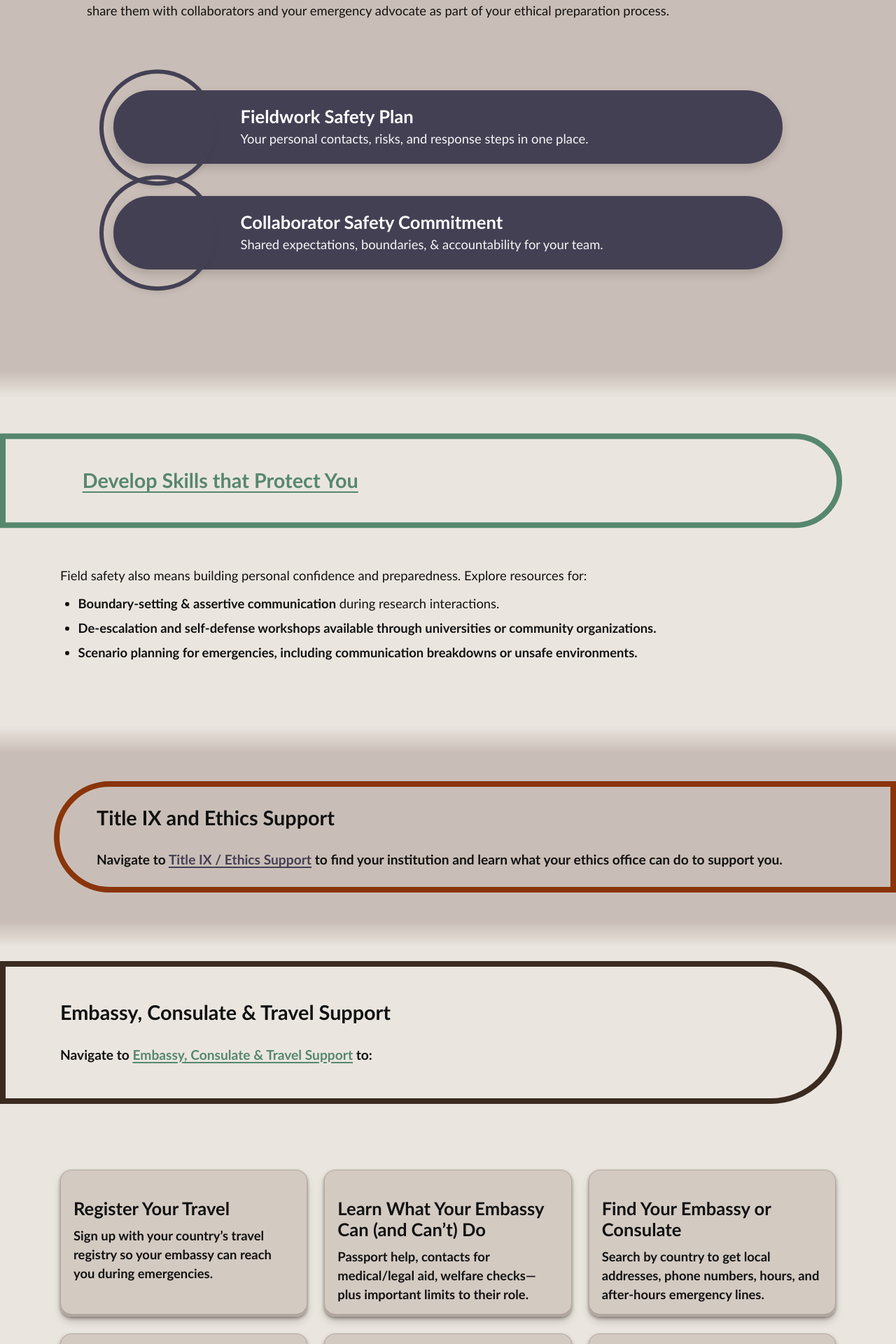
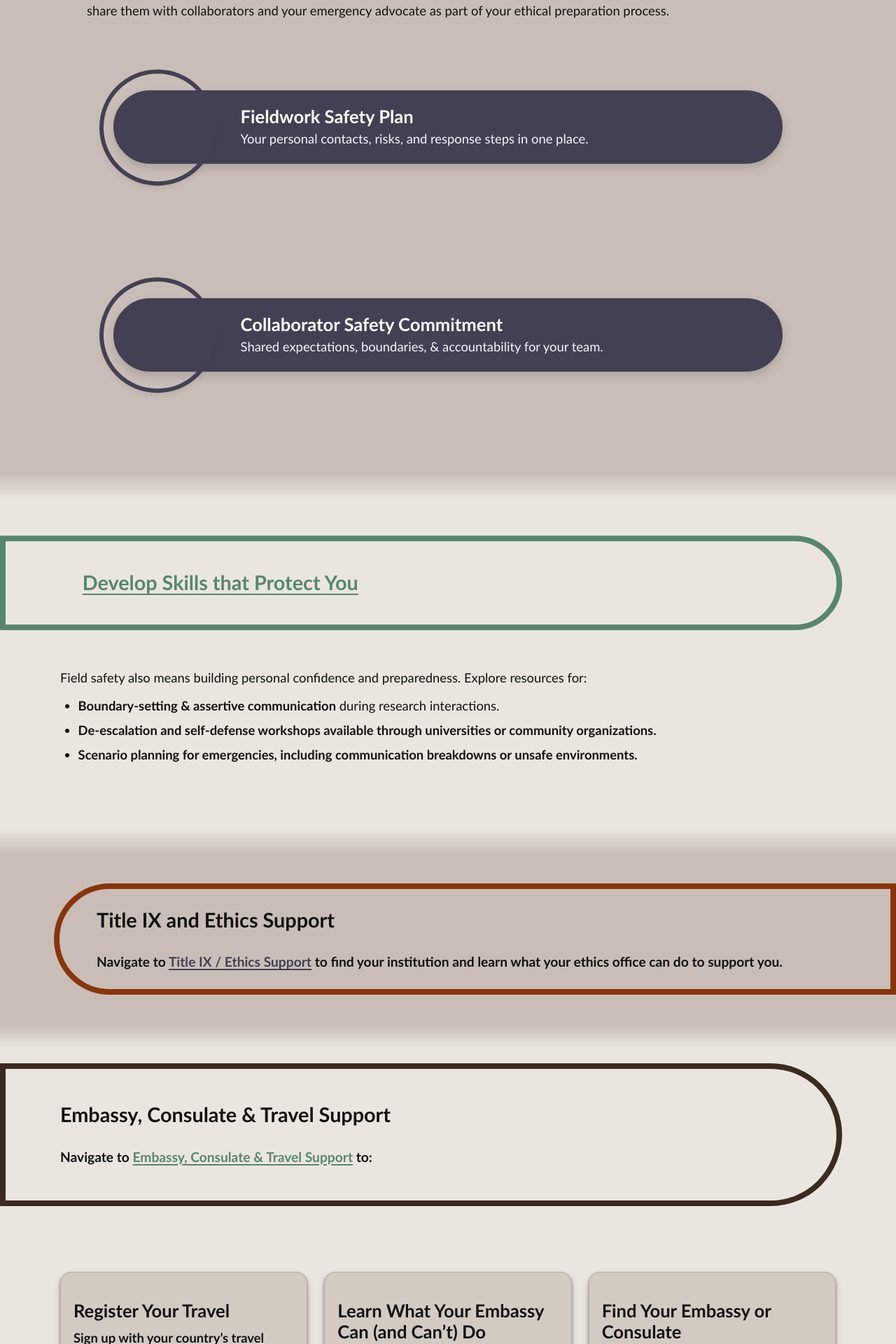
Before and after one commit to AnthroSafetyWarrior/GoldenTrowelProject, a Jekyll site: the page built from _pages/preparing.html, in a window 1280 px wide. Shown: the part 2609-4529 px from the top of the page at 70% size. Built offline with Jekyll 4.4.1, drawn with Linux system fonts in a browser that asks for light colours.

Commit message:
updating name

```diff
--- a/_layouts/default.html
+++ b/_layouts/default.html
@@ -1074,10 +1074,6 @@ html body .pillhead.pill--sage{
 
 
 /* ===== Badge-pill cards (hero docs) ===== */
-.stripe > .section > .hero-docs{display: grid;
-  gap: clamp(46px, 3vw, 52px);
-}
-
 .hero-docs{
   /* more breathing room between rows */
   display: grid;
--- a/_pages/preparing.html
+++ b/_pages/preparing.html
@@ -137,7 +137,11 @@ hero_tint: .40
           <p>Your personal contacts, risks, and response steps in one place.</p>
          </div>
       </article>
+</div>
+</section>
 
+<section class="section">
+    <div class="hero-docs">
       <!-- 2) Collaborator Commitment -->
       <article class="doc-callout doc--gold">
        <a class="badge badge--circle"  href="https://docs.google.com/document/d/18SmymYAFKUz_drbDhcsx8NWaiNG6-SQflWPj0OaZ76c/edit?usp=sharing" target="_blank" rel="noopener">CLICK HERE for Team Safety Pledge</a>
```
